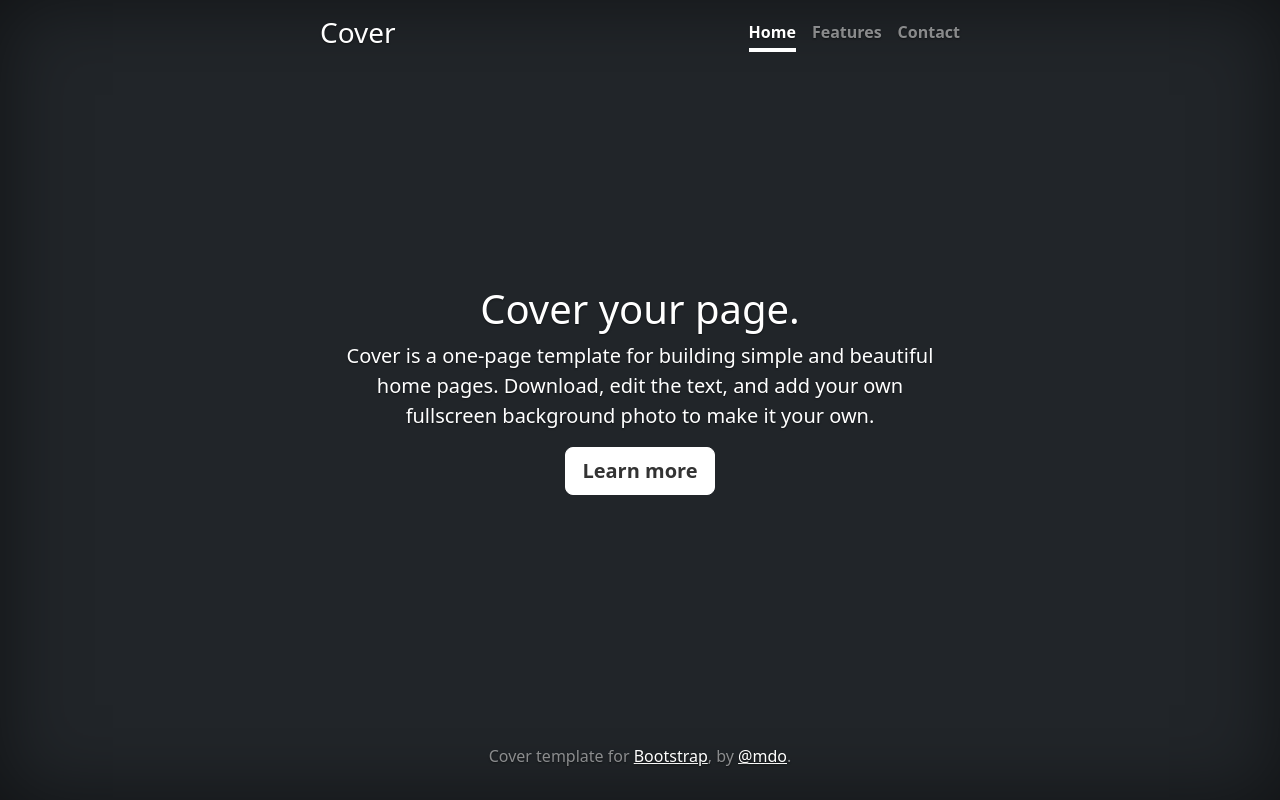
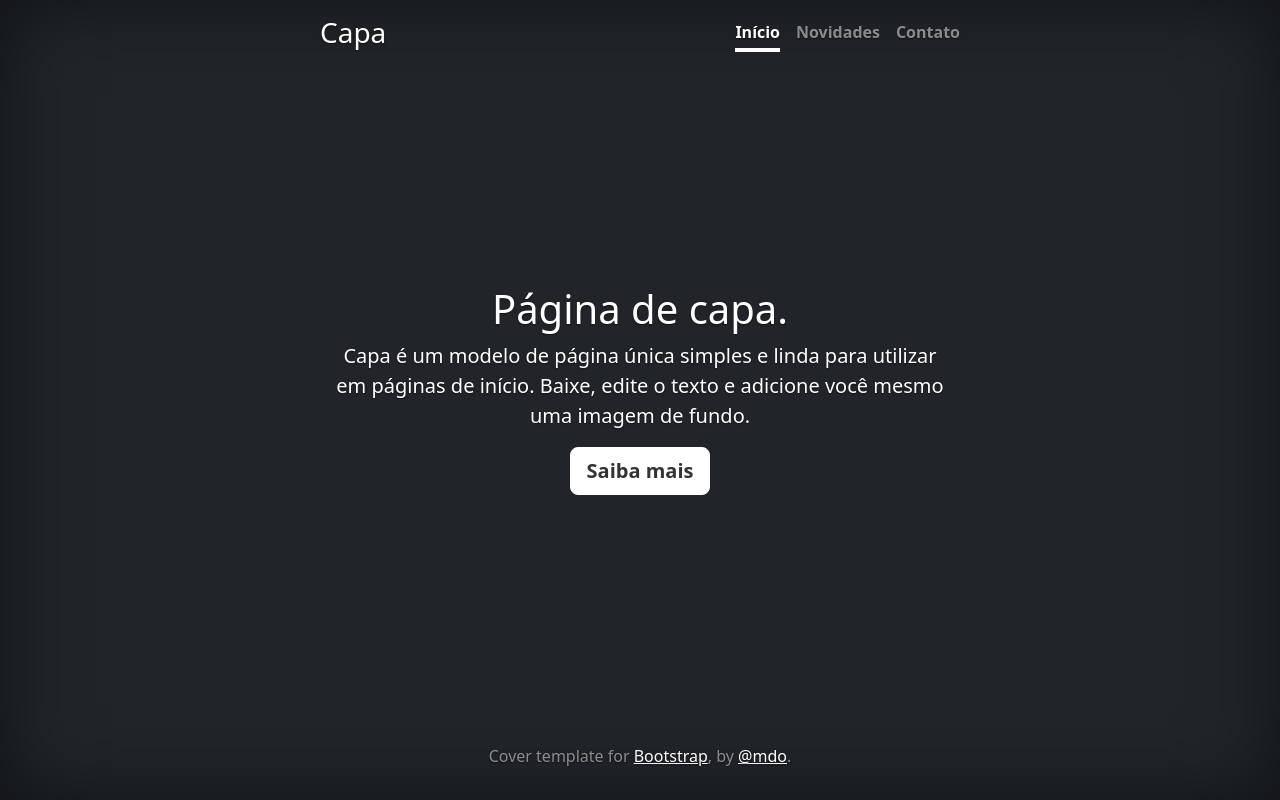
Before and after one commit to LeonardoRochaMarista/portfolio-pessoal-1b, a plain HTML site: page index.html in a window 1280 px wide. Drawn offline with nearby package versions, Linux system fonts and the light colour scheme.

Commit message:
traduz a página index.html

```diff
--- a/index.html
+++ b/index.html
@@ -43,20 +43,20 @@
 <div class="cover-container d-flex w-100 h-100 p-3 mx-auto flex-column">
   <header class="mb-auto">
     <div>
-      <h3 class="float-md-start mb-0">Cover</h3>
+      <h3 class="float-md-start mb-0">Capa</h3>
       <nav class="nav nav-masthead justify-content-center float-md-end">
-        <a class="nav-link active" aria-current="page" href="#">Home</a>
-        <a class="nav-link" href="#">Features</a>
-        <a class="nav-link" href="#">Contact</a>
+        <a class="nav-link active" aria-current="page" href="#">Início</a>
+        <a class="nav-link" href="#">Novidades</a>
+        <a class="nav-link" href="#">Contato</a>
       </nav>
     </div>
   </header>
 
   <main class="px-3">
-    <h1>Cover your page.</h1>
-    <p class="lead">Cover is a one-page template for building simple and beautiful home pages. Download, edit the text, and add your own fullscreen background photo to make it your own.</p>
+    <h1>Página de capa.</h1>
+    <p class="lead">Capa é um modelo de página única simples e linda para utilizar em páginas de início. Baixe, edite o texto e adicione você mesmo uma imagem de fundo.</p>
     <p class="lead">
-      <a href="#" class="btn btn-lg btn-secondary fw-bold border-white bg-white">Learn more</a>
+      <a href="#" class="btn btn-lg btn-secondary fw-bold border-white bg-white">Saiba mais</a>
     </p>
   </main>
 
```
